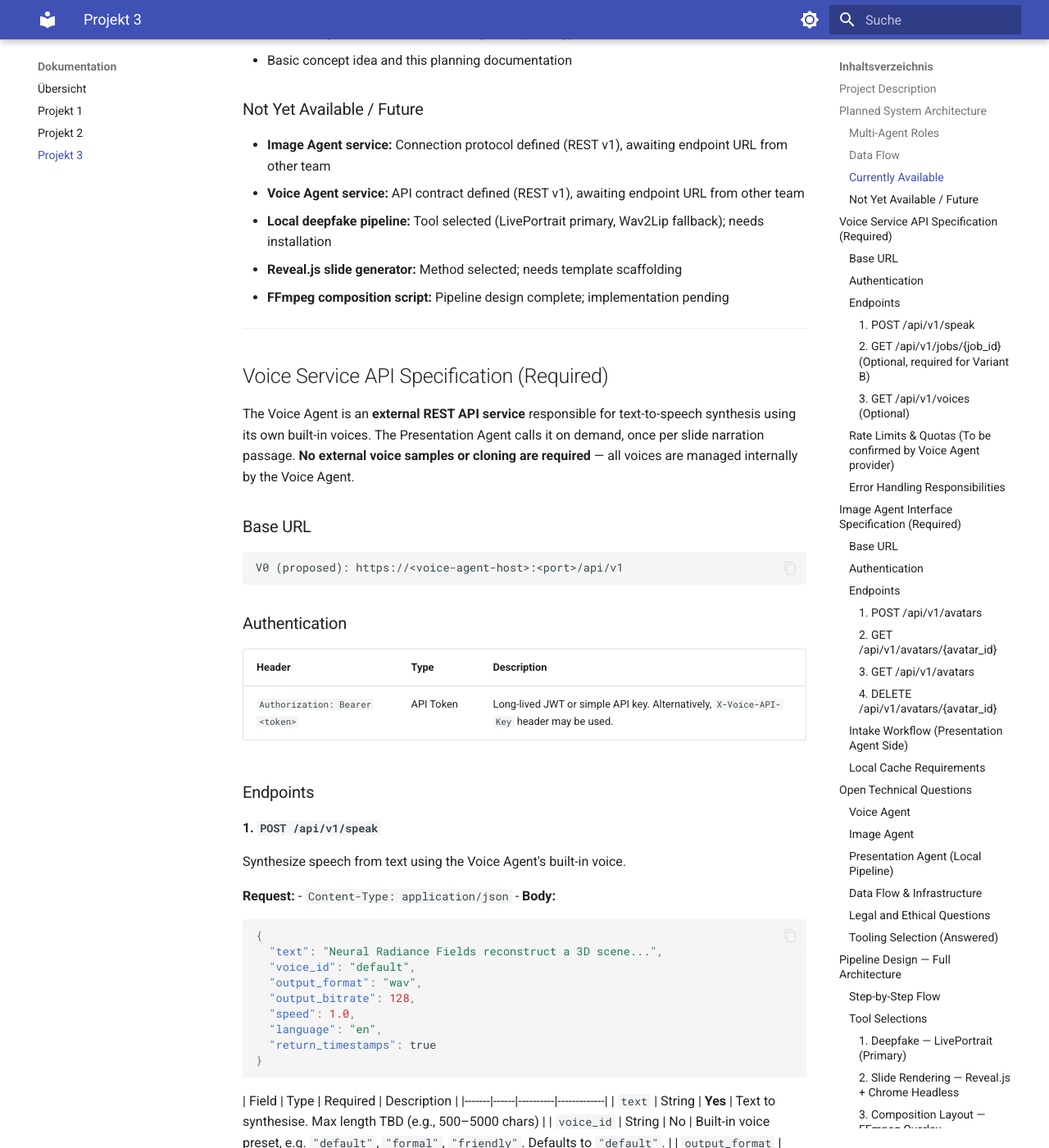
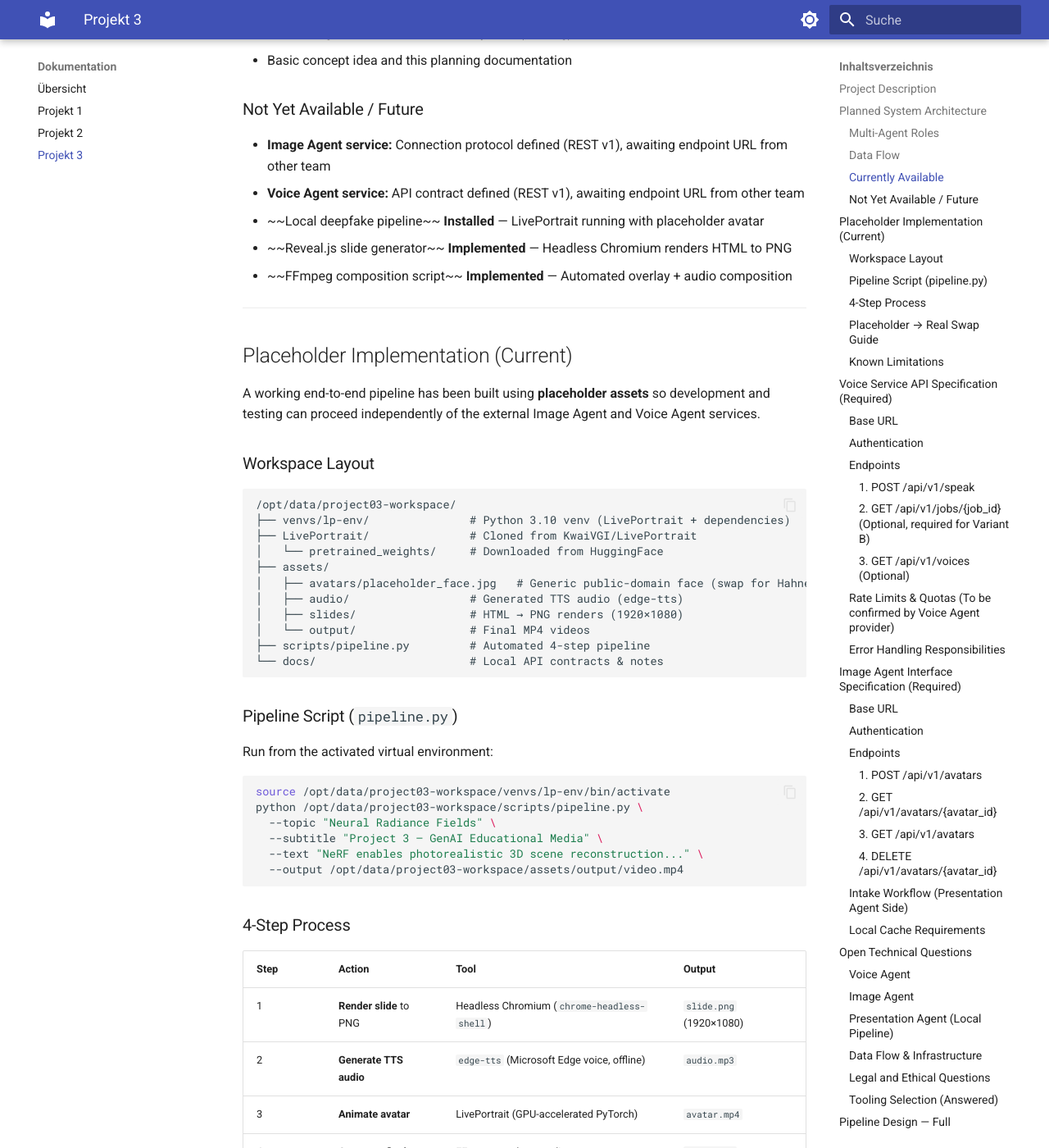
Before and after one commit to sebastianhfu/GenAI-Projects26, an MkDocs documentation site: the page built from docs/docs/project03.md, in a window 1280 px wide and 1400 px high, scrolled down 2062 px. Shown: the whole window at 82% size. Built offline with MkDocs 1.6.1 and Material for MkDocs 9.7.7, drawn with Linux system fonts in a browser that asks for light colours; some of the changed text lies outside the part shown.

Commit message:
docs(project03): add placeholder implementation section with pipeline details
- Document working end-to-end pipeline using placeholder assets
- Add workspace layout, 4-step process, and swap guide
- List known limitations (CPU ONNX fallback, no lip-sync yet, single-slide)
- Update status: deepfake pipeline, slide renderer, FFmpeg composer now implemented

````diff
--- a/docs/docs/project03.md
+++ b/docs/docs/project03.md
@@ -84,9 +84,75 @@ User ──► Presentation Agent        │
 
 - **Image Agent service:** Connection protocol defined (REST v1), awaiting endpoint URL from other team
 - **Voice Agent service:** API contract defined (REST v1), awaiting endpoint URL from other team
-- **Local deepfake pipeline:** Tool selected (LivePortrait primary, Wav2Lip fallback); needs installation
-- **Reveal.js slide generator:** Method selected; needs template scaffolding
-- **FFmpeg composition script:** Pipeline design complete; implementation pending
+- ~~Local deepfake pipeline~~ **Installed** — LivePortrait running with placeholder avatar
+- ~~Reveal.js slide generator~~ **Implemented** — Headless Chromium renders HTML to PNG
+- ~~FFmpeg composition script~~ **Implemented** — Automated overlay + audio composition
+
+---
+
+## Placeholder Implementation (Current)
+
+A working end-to-end pipeline has been built using **placeholder assets** so development
+and testing can proceed independently of the external Image Agent and Voice Agent
+services.
+
+### Workspace Layout
+
+```
+/opt/data/project03-workspace/
+├── venvs/lp-env/               # Python 3.10 venv (LivePortrait + dependencies)
+├── LivePortrait/               # Cloned from KwaiVGI/LivePortrait
+│   └── pretrained_weights/     # Downloaded from HuggingFace
+├── assets/
+│   ├── avatars/placeholder_face.jpg   # Generic public-domain face (swap for Hahne)
+│   ├── audio/                  # Generated TTS audio (edge-tts)
+│   ├── slides/                 # HTML → PNG renders (1920×1080)
+│   └── output/                 # Final MP4 videos
+├── scripts/pipeline.py         # Automated 4-step pipeline
+└── docs/                       # Local API contracts & notes
+```
+
+### Pipeline Script (`pipeline.py`)
+
+Run from the activated virtual environment:
+
+```bash
+source /opt/data/project03-workspace/venvs/lp-env/bin/activate
+python /opt/data/project03-workspace/scripts/pipeline.py \
+  --topic "Neural Radiance Fields" \
+  --subtitle "Project 3 — GenAI Educational Media" \
+  --text "NeRF enables photorealistic 3D scene reconstruction..." \
+  --output /opt/data/project03-workspace/assets/output/video.mp4
+```
+
+### 4-Step Process
+
+| Step | Action | Tool | Output |
+|------|--------|------|--------|
+| 1 | **Render slide** to PNG | Headless Chromium (`chrome-headless-shell`) | `slide.png` (1920×1080) |
+| 2 | **Generate TTS audio** | `edge-tts` (Microsoft Edge voice, offline) | `audio.mp3` |
+| 3 | **Animate avatar** | LivePortrait (GPU-accelerated PyTorch) | `avatar.mp4` |
+| 4 | **Compose final video** | FFmpeg overlay + audio mux | `final.mp4` |
+
+### Placeholder → Real Swap Guide
+
+| Component | Current Placeholder | Real Replacement | How to Swap |
+|-----------|--------------------|-------------------|-------------|
+| **Avatar face** | Generic public-domain image (`placeholder_face.jpg`) | Prof. Hahne likeness from **Image Agent** | Replace `--face` path or call Image Agent intake endpoint, save to `avatars/` |
+| **Voice audio** | `edge-tts` (generic neural voice) | Cloned voice from **Voice Agent** `/speak` | Replace step 2 with `POST /api/v1/speak` request; use returned audio blob |
+| **Lip sync** | LivePortrait with pre-canned driving video motion | Audio-driven lip sync (Wav2Lip or LivePortrait v2) | Feed real voice audio as driving signal; use word-level timestamps to align slides |
+| **Slide content** | Static HTML template | Dynamic Reveal.js + generated content | Expand `SLIDE_TEMPLATE` to pull from topic generator or markdown source |
+
+### Known Limitations
+
+- **No real lip-sync yet:** Avatar motion comes from a pre-canned driving video, not
+the actual audio waveform. The mouth moves generically but does not match the TTS
+phonemes. Real lip-sync requires either Wav2Lip or an audio-driven LivePortrait mode.
+- **ONNX face detection falls back to CPU:** `libcudnn.so.8` is missing from the
+container, so the InsightFace detector runs on CPU. This adds ~0.1s latency per
+frame but does not affect output quality.
+- **Single-slide only:** The current script generates one slide. Multi-slide videos
+require extending the template loop and adding inter-slide transitions.
 
 ---
 
````
